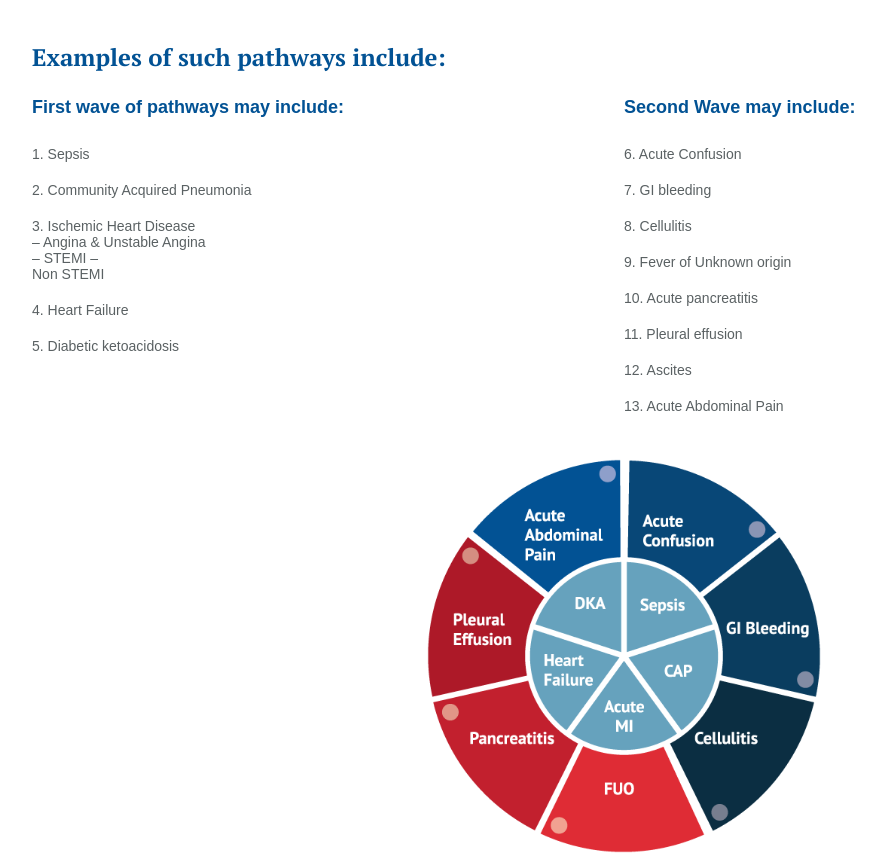
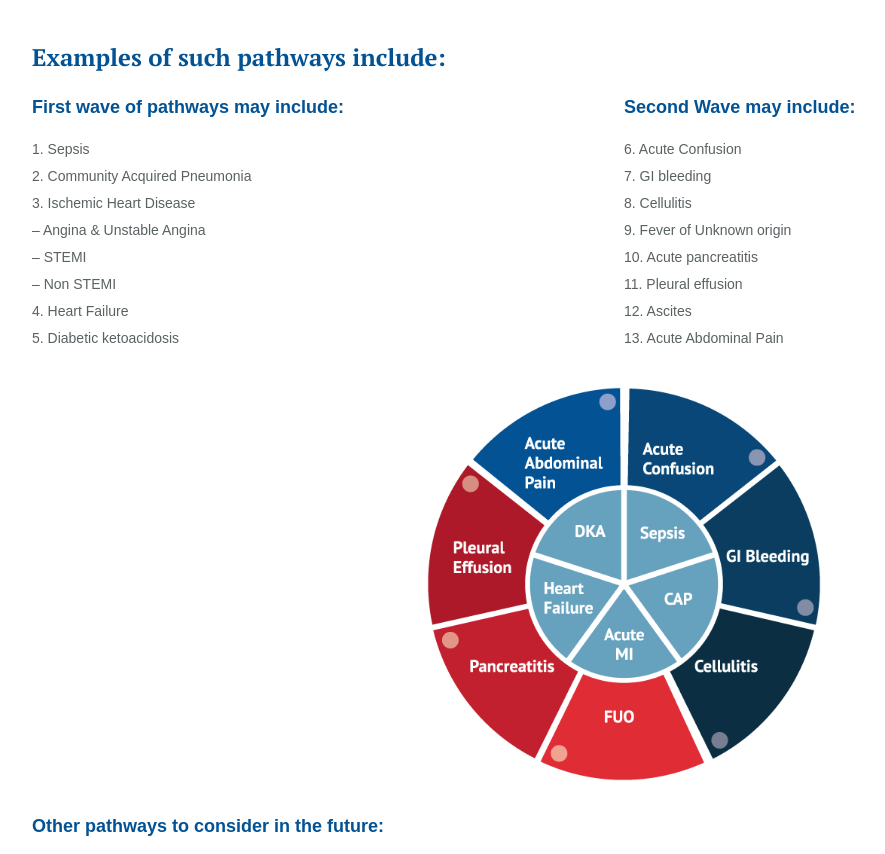
Before and after one commit to asimrasheed533/ihart, a React (Vite) app: page /solution/reducing in a window 1280 px wide. Shown: the part 820-1674 px from the top of the page, without its empty margins (16-901 px from the left). Built offline with nearby package versions, Linux system fonts and the light colour scheme.

Commit message:
Reducing text fix

```diff
--- a/src/screens/solution/Reducing.jsx
+++ b/src/screens/solution/Reducing.jsx
@@ -45,7 +45,7 @@ export default function Reducing() {
             </div>
             <div className="reducing__contact__container__row__entry">
               <span>3. </span>Ischemic Heart Disease <br /> – Angina & Unstable
-              Angina <br /> – STEMI –<br /> Non STEMI
+              Angina <br /> – STEMI <br />– Non STEMI
             </div>
             <div className="reducing__contact__container__row__entry">
               <span>4. </span>Heart Failure
--- a/src/styles/global.scss
+++ b/src/styles/global.scss
@@ -882,7 +882,7 @@ body {
   margin-bottom: 1em;
 }
 .reducing__contact__container__row__entry {
-  margin: 10px 0px;
+  line-height: 27px;
   font-size: 14px;
   color: #5a6163;
 }
```
